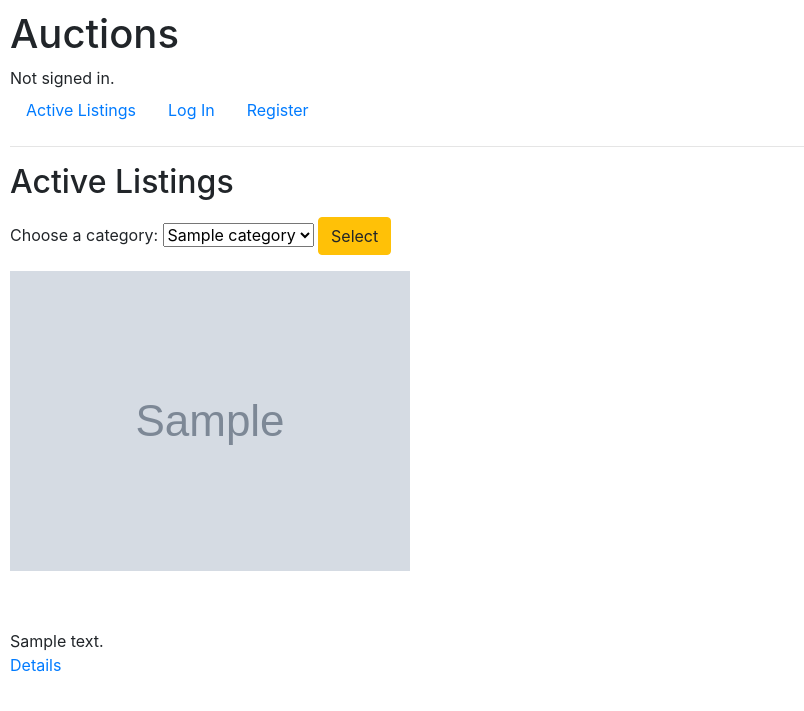
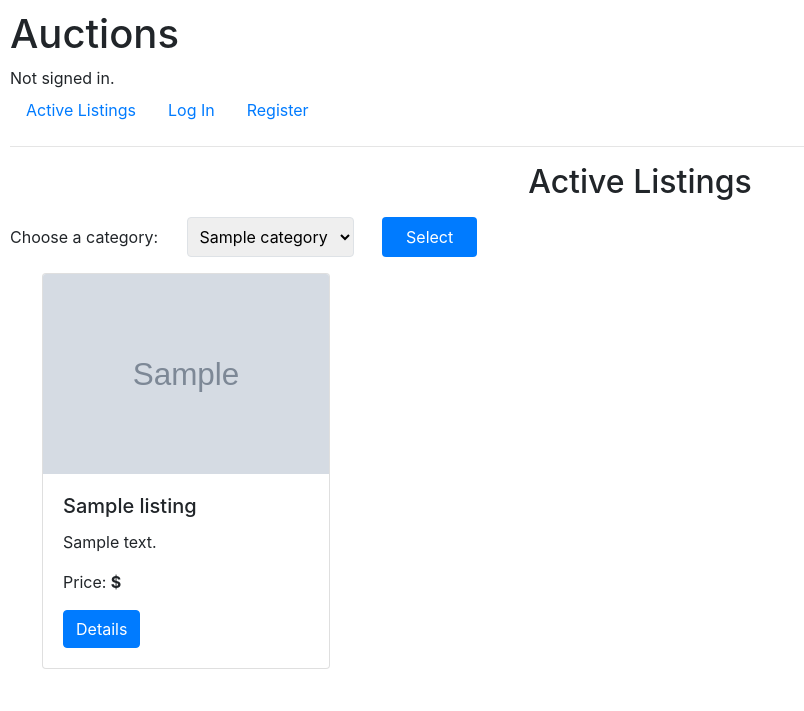
Before and after one commit to ilogic-cee/CS50-Harvard-University-s, a Django app: page / in a window 1280 px wide. Shown: the top 711 px of the page, without its empty margins (0-804 px from the left). Run offline with Django 3.2, Linux system fonts and the light colour scheme; tables that the repository leaves empty hold one stand-in row (values such as "Sample post"); grey boxes marked "Sample" are stand-in pictures; some libraries are stand-ins or nearby versions.

Commit message:
Sun, Dec 17, 2023, 3:19 PM +02:00

```diff
--- a/commerce/auctions/templates/auctions/index.html
+++ b/commerce/auctions/templates/auctions/index.html
@@ -1,29 +1,33 @@
 {% extends "auctions/layout.html" %}
-{% load static %}
-<link rel="stylesheet" type="text/css" href="{% static 'auctions/static/styles.css' %}">
+
 {% block body %}
-    <h2>Active Listings</h2>
+    <h2 class="text-4xl font-bold text-center mb-8">Active Listings</h2>
 
-    <form action="{% url 'displayCategory' %}" method="POST" class="my-3">
+    <form action="{% url 'displayCategory' %}" method="POST" class="my-3 flex justify-center">
         {% csrf_token %}
-        <label for="category">Choose a category:</label>
-        <select name="category" id="category">
+        <label for="category" class="mr-4 text-lg">Choose a category:</label>
+        <select name="category" id="category" class="p-2 border rounded">
             {% for cat in categories %}
                 <option value="{{ cat }}">{{ cat }}</option>
             {% endfor %}
         </select>
-        <button type="submit" class="btn btn-warning">Select</button>
+        <button type="submit" class="bg-yellow-500 text-white py-2 px-4 ml-4 rounded hover:bg-yellow-700">
+            Select
+        </button>
     </form>
 
-    <div class="flex flex-wrap justify-center gap-6">
+    <div class="row mx-3">
         {% for listing in listings %}
-            <article class="relative isolate flex flex-col justify-end overflow-hidden rounded-2xl px-8 pb-8 pt-40 max-w-sm mx-auto mt-24">
-                <img src="{{ listing.imageUrl }}" alt="{{ listing.title }}" class="absolute inset-0 h-full w-full object-cover">
-                <div class="absolute inset-0 bg-gradient-to-t from-gray-900 via-gray-900/40"></div>
-                <h3 class="z-10 mt-3 text-3xl font-bold text-white">{{ listing.title }}</h3>
-                <div class="z-10 gap-y-1 overflow-hidden text-sm leading-6 text-gray-300">{{ listing.description }}</div>
-                <a href="{% url 'listing' listing.id %}" class="z-10 mt-2 text-sm font-semibold text-blue-500 hover:text-blue-700">Details</a>
-            </article>
+            <div class="card mx-3" style="width: 18rem;">
+                <img src="{{ listing.imageUrl }}" class="card-img-top" alt="{{ listing.title }}" style="height: 200px; object-fit: cover;">
+                <div class="card-body">
+                    <h5 class="card-title">{{ listing.title }}</h5>
+                    <p class="card-text">{{ listing.description }}</p>
+                    <p class="card-text">Price: <strong>${{ listing.price.bid }}</strong></p>
+                    <a href="{% url 'listing' listing.id %}" class="btn btn-primary">Details</a>
+                </div>
+            </div>
         {% endfor %}
     </div>
+
 {% endblock %}
```
